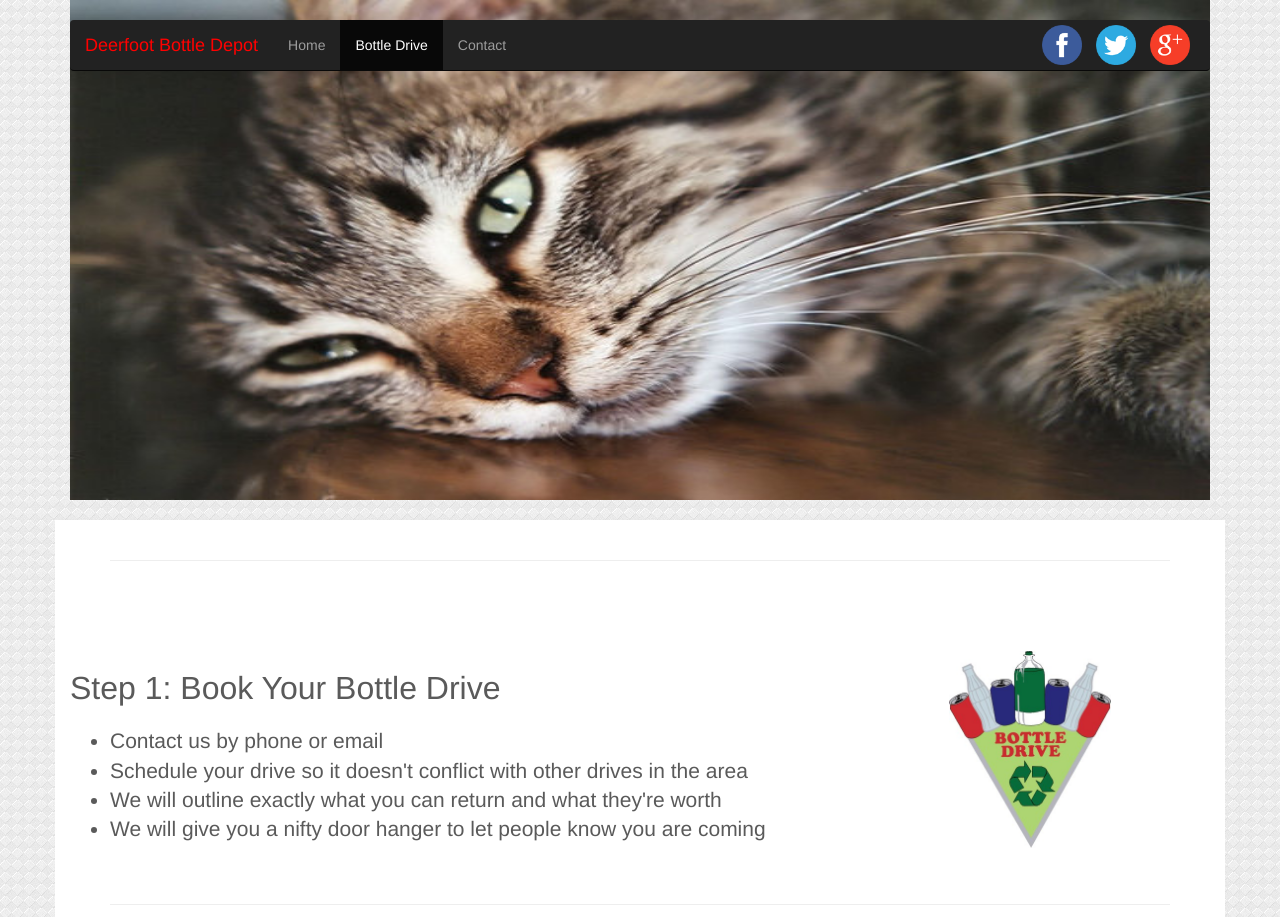
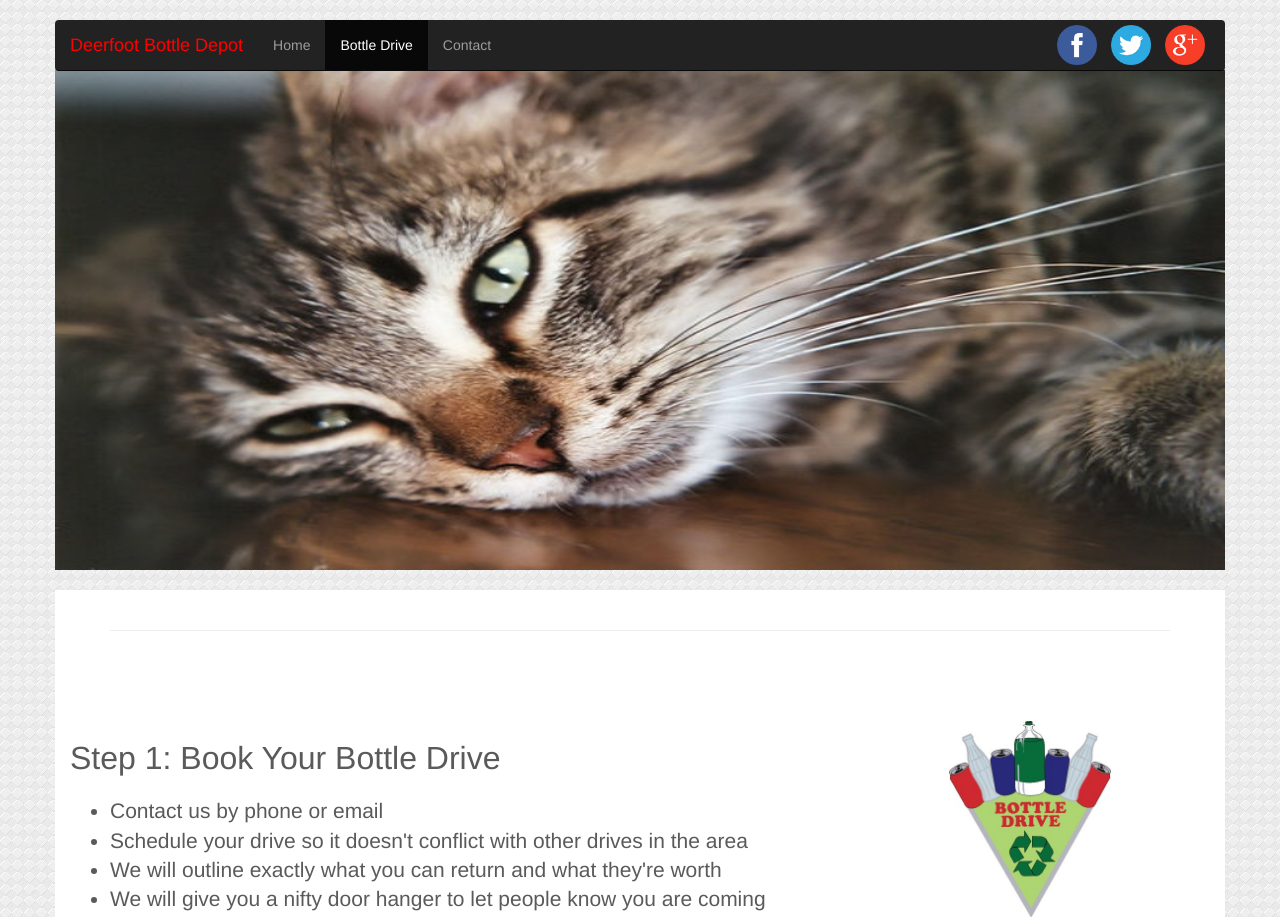
Before and after one commit to imrahn/imrahn.github.io, a PHP site: page /bottle-drive.html in a window 1280 px wide. Shown: the top 917 px of the page. Run offline with PHP 8.4, Linux system fonts and the light colour scheme; some libraries are stand-ins or nearby versions.

Commit message:
id for navbar to match index and gave margin to 'carousel' on bottle drive page

```diff
--- a/bottle-drive.html
+++ b/bottle-drive.html
@@ -38,7 +38,7 @@
 ================================================== -->
   <body>
     <div class="navbar-wrapper">
-      <div class="container">
+      <div id="navbar" class="container">
 
         <nav class="navbar navbar-inverse navbar-static-top">
           <div class="container">
--- a/css/custom.css
+++ b/css/custom.css
@@ -124,6 +124,13 @@ body {
 	width: 50%;
 }
 
+/* Bottle Drive Page Background */
+
+.background {
+	margin: 70px -15px 0px -15px;
+}
+
+
 /* Bottle Drive Page Featurettes */
 
 h2>a {
```
